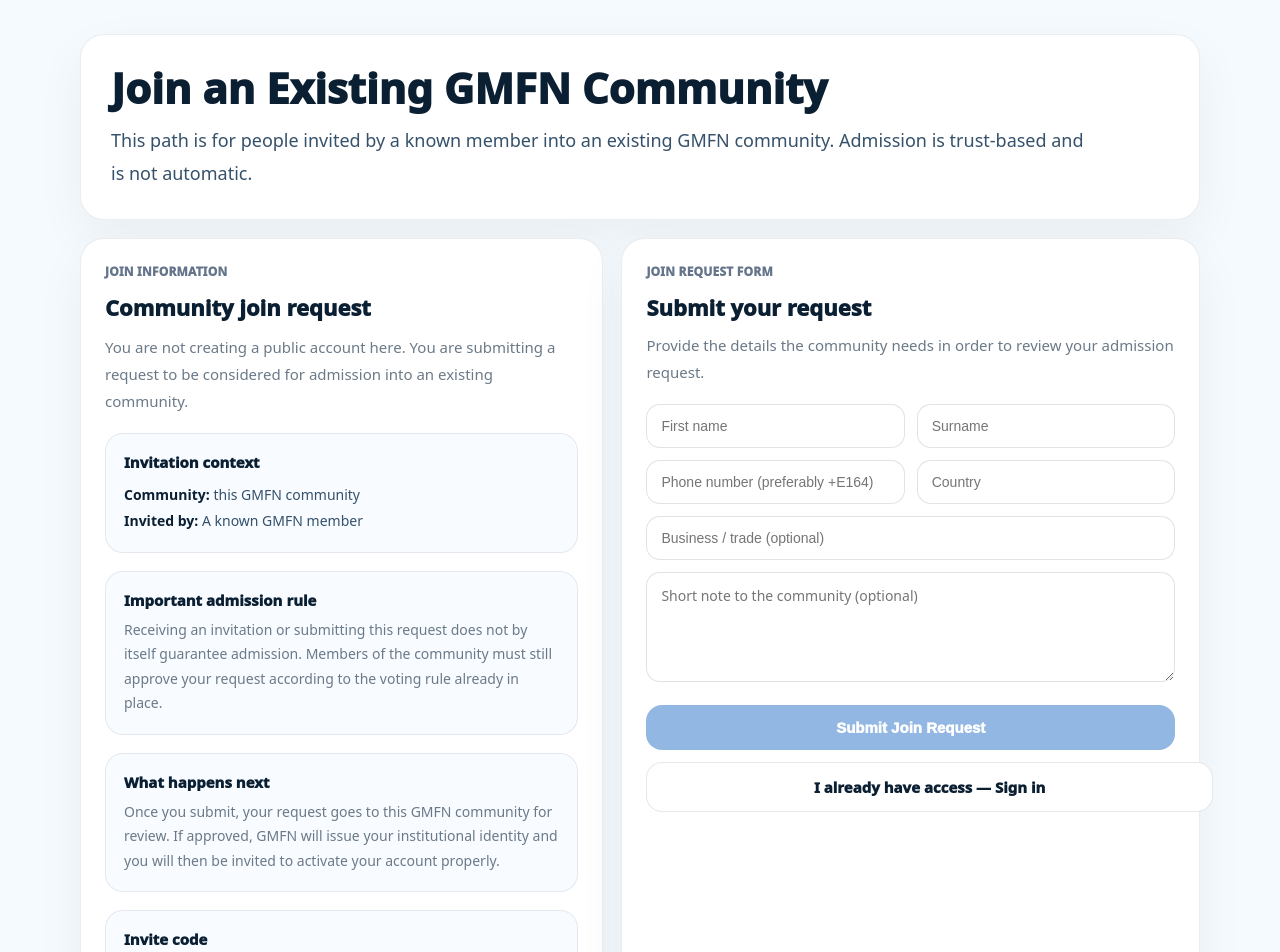
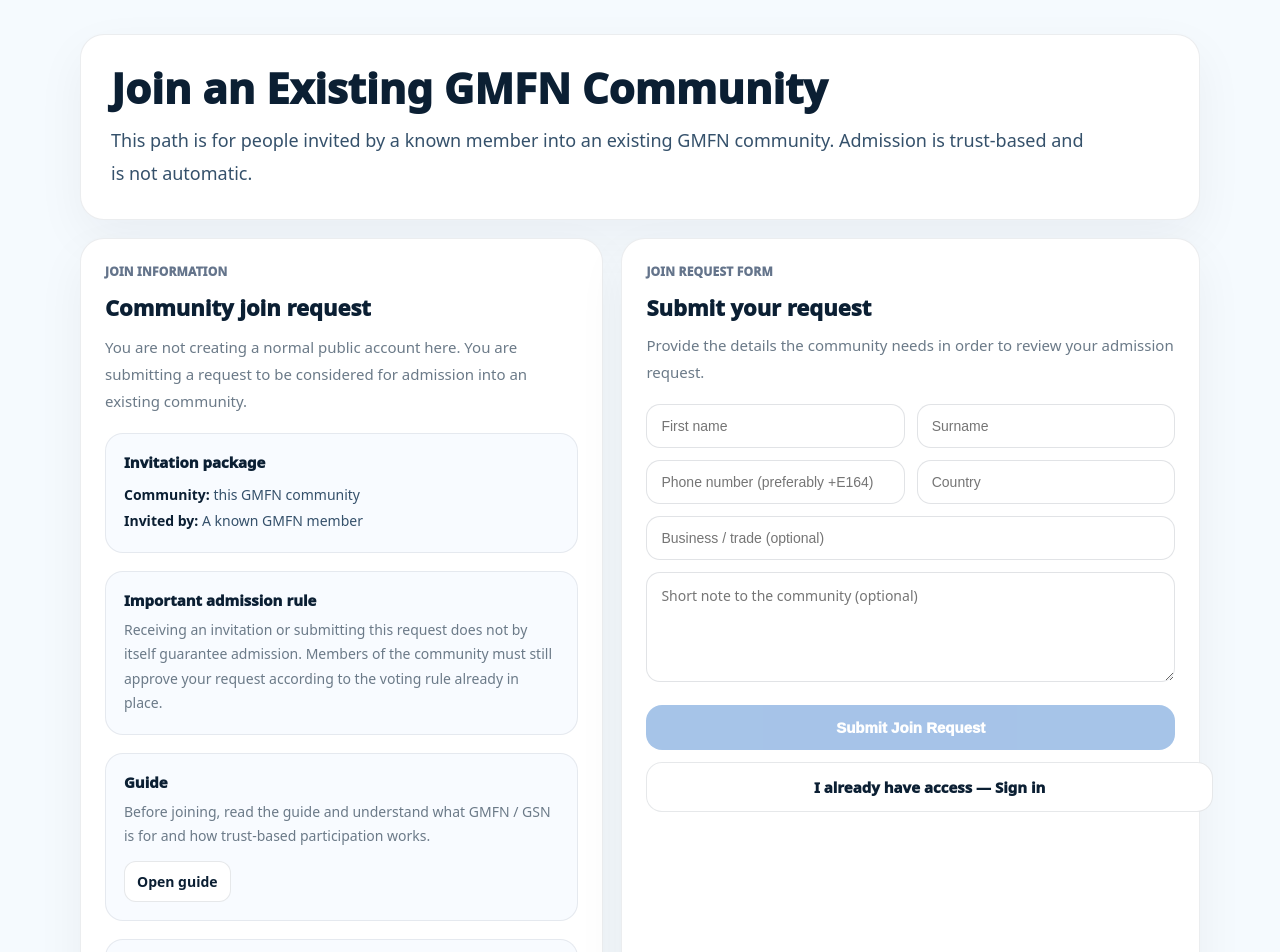
Before and after one commit to chumanwafor216-svg/gmfn-mvp, a React app in the folder frontend/: page /join in a window 1280 px wide. Shown: the top 952 px of the page. Built offline with nearby package versions, Linux system fonts and the light colour scheme; no server answers; the HTML template or start-up script is replaced by a standard one.

Commit message:
checkpoint: join entry cleanup

```diff
--- a/frontend/src/pages/JoinEntryPage.tsx
+++ b/frontend/src/pages/JoinEntryPage.tsx
@@ -2,20 +2,20 @@
 import { Link, useParams, useSearchParams } from "react-router-dom";
 import { submitJoinRequest } from "../lib/api";
 
-function card(): React.CSSProperties {
+function pageCard(bg = "#FFFFFF"): React.CSSProperties {
   return {
     borderRadius: 24,
-    background: "#FFFFFF",
+    background: bg,
     border: "1px solid rgba(11,31,51,0.08)",
     boxShadow: "0 18px 50px rgba(15,23,42,0.05)",
     padding: 24,
   };
 }
 
-function softCard(): React.CSSProperties {
+function softCard(bg = "#F8FBFF"): React.CSSProperties {
   return {
     borderRadius: 18,
-    background: "#F8FBFF",
+    background: bg,
     border: "1px solid rgba(11,31,51,0.08)",
     padding: 18,
   };
@@ -50,6 +50,7 @@
     border: "none",
     cursor: disabled ? "not-allowed" : "pointer",
     fontSize: 15,
+    opacity: disabled ? 0.82 : 1,
   };
 }
 
@@ -93,6 +94,7 @@
     color: "#64748B",
     fontWeight: 1000,
     letterSpacing: 0.2,
+    textTransform: "uppercase",
   };
 }
 
@@ -170,6 +172,14 @@
   return v;
 }
 
+function safeDateTime(value: any): string {
+  const raw = cleanText(value);
+  if (!raw) return "—";
+  const d = new Date(raw);
+  if (Number.isNaN(d.getTime())) return raw;
+  return d.toLocaleString();
+}
+
 export default function JoinEntryPage() {
   const { clanId } = useParams();
   const [searchParams] = useSearchParams();
@@ -208,6 +218,33 @@
     return humanInviterLabel(inviterNameRaw);
   }, [inviterNameRaw]);
 
+  const intendedReceiver = useMemo(() => {
+    return decodeFriendly(
+      searchParams.get("receiver_name") ||
+        searchParams.get("receiver") ||
+        searchParams.get("to") ||
+        ""
+    );
+  }, [searchParams]);
+
+  const inviteExpiry = useMemo(() => {
+    return cleanText(
+      searchParams.get("expires_at") ||
+        searchParams.get("expiry") ||
+        searchParams.get("expires") ||
+        ""
+    );
+  }, [searchParams]);
+
+  const inviteMessage = useMemo(() => {
+    return decodeFriendly(
+      searchParams.get("message") ||
+        searchParams.get("note") ||
+        searchParams.get("invite_message") ||
+        ""
+    );
+  }, [searchParams]);
+
   const communityCode = useMemo(() => {
     return cleanText(searchParams.get("community_code") || "");
   }, [searchParams]);
@@ -228,6 +265,18 @@
   const [busy, setBusy] = useState(false);
   const [err, setErr] = useState<string | null>(null);
   const [success, setSuccess] = useState<any>(null);
+
+  const canSubmit =
+    !!inviteCode &&
+    !!cleanText(firstName) &&
+    !!cleanText(surname) &&
+    !!cleanText(phone) &&
+    !!cleanText(country) &&
+    !busy;
+
+  const submittedRequestId = cleanText(
+    success?.request?.id || success?.request_id || ""
+  );
 
   async function onSubmit(e: React.FormEvent) {
     e.preventDefault();
@@ -295,7 +344,7 @@
       }}
     >
       <div style={{ maxWidth: 1120, margin: "0 auto" }}>
-        <div style={{ ...card(), padding: 30 }}>
+        <div style={{ ...pageCard(), padding: 30 }}>
           <div
             style={{
               fontSize: 42,
@@ -330,8 +379,8 @@
             gap: 18,
           }}
         >
-          <div style={card()}>
-            <div style={labelText()}>JOIN INFORMATION</div>
+          <div style={pageCard()}>
+            <div style={labelText()}>Join information</div>
 
             <div
               style={{
@@ -352,9 +401,8 @@
                 fontSize: 15,
               }}
             >
-              You are not creating a public account here. You are submitting a
-              request to be considered for admission into an existing
-              community.
+              You are not creating a normal public account here. You are submitting
+              a request to be considered for admission into an existing community.
             </div>
 
             <div style={{ marginTop: 18, ...softCard() }}>
@@ -365,7 +413,7 @@
                   fontSize: 15,
                 }}
               >
-                Invitation context
+                Invitation package
               </div>
 
               <div
@@ -393,13 +441,45 @@
                   {inviterLabel}
                 </div>
 
+                {intendedReceiver ? (
+                  <div>
+                    <strong style={{ color: "#0B1F33" }}>Intended receiver:</strong>{" "}
+                    {intendedReceiver}
+                  </div>
+                ) : null}
+
                 {routeLabel ? (
                   <div>
                     <strong style={{ color: "#0B1F33" }}>Community route:</strong>{" "}
                     {routeLabel}
                   </div>
                 ) : null}
+
+                {inviteExpiry ? (
+                  <div>
+                    <strong style={{ color: "#0B1F33" }}>Expiry:</strong>{" "}
+                    {safeDateTime(inviteExpiry)}
+                  </div>
+                ) : null}
               </div>
+
+              {inviteMessage ? (
+                <div
+                  style={{
+                    marginTop: 12,
+                    padding: 12,
+                    borderRadius: 12,
+                    background: "#FFFFFF",
+                    border: "1px solid rgba(11,31,51,0.08)",
+                    color: "#475569",
+                    lineHeight: 1.75,
+                    fontSize: 14,
+                  }}
+                >
+                  <strong style={{ color: "#0B1F33" }}>Invite message:</strong>{" "}
+                  {inviteMessage}
+                </div>
+              ) : null}
             </div>
 
             <div style={{ marginTop: 18, ...softCard() }}>
@@ -423,8 +503,42 @@
               >
                 Receiving an invitation or submitting this request does not by
                 itself guarantee admission. Members of the community must still
-                approve your request according to the voting rule already in
-                place.
+                approve your request according to the voting rule already in place.
+              </div>
+            </div>
+
+            <div style={{ marginTop: 18, ...softCard() }}>
+              <div
+                style={{
+                  fontWeight: 1000,
+                  color: "#0B1F33",
+                  fontSize: 15,
+                }}
+              >
+                Guide
+              </div>
+
+              <div
+                style={{
+                  marginTop: 8,
+                  color: "#6B7A88",
+                  lineHeight: 1.75,
+                  fontSize: 14,
+                }}
+              >
+                Before joining, read the guide and understand what GMFN / GSN is
+                for and how trust-based participation works.
+              </div>
+
+              <div style={{ marginTop: 12 }}>
+                <a
+                  href="/GSN_FINAL_WHITE.pdf"
+                  target="_blank"
+                  rel="noreferrer"
+                  style={secondaryLink()}
+                >
+                  Open guide
+                </a>
               </div>
             </div>
 
@@ -448,9 +562,8 @@
                 }}
               >
                 Once you submit, your request goes to {communityName || "the community"} for
-                review. If approved, GMFN will issue your institutional
-                identity and you will then be invited to activate your account
-                properly.
+                review. If approved, GMFN will issue your institutional identity
+                and you will then be invited to activate your account properly.
               </div>
             </div>
 
@@ -492,8 +605,8 @@
             </div>
           </div>
 
-          <div style={card()}>
-            <div style={labelText()}>JOIN REQUEST FORM</div>
+          <div style={pageCard()}>
+            <div style={labelText()}>Join request form</div>
 
             <div
               style={{
@@ -529,15 +642,16 @@
                 <div style={{ fontWeight: 1000, marginBottom: 8 }}>
                   Join request submitted successfully.
                 </div>
+
                 <div>
                   Your request has been sent for community review. Admission is
                   not automatic. Once approval is reached, you will be able to
-                  proceed to account activation with your GMFN identity.
+                  proceed to activation with your GMFN identity.
                 </div>
 
                 <div style={{ marginTop: 12 }}>
                   <strong>Request status:</strong>{" "}
-                  {String(success?.request?.status || "pending")}
+                  {String(success?.request?.status || success?.status || "pending")}
                 </div>
 
                 <div style={{ marginTop: 6 }}>
@@ -549,6 +663,23 @@
                       "Pending community"
                   )}
                 </div>
+
+                {submittedRequestId ? (
+                  <div style={{ marginTop: 14, display: "flex", gap: 10, flexWrap: "wrap" }}>
+                    <Link
+                      to={`/join-approval/${submittedRequestId}`}
+                      style={secondaryLink()}
+                    >
+                      Check approval status
+                    </Link>
+                  </div>
+                ) : (
+                  <div style={{ marginTop: 14, display: "flex", gap: 10, flexWrap: "wrap" }}>
+                    <Link to="/join-request/pending" style={secondaryLink()}>
+                      Open pending page
+                    </Link>
+                  </div>
+                )}
               </div>
             ) : null}
 
@@ -627,11 +758,7 @@
                   gap: 12,
                 }}
               >
-                <button
-                  type="submit"
-                  disabled={busy || !inviteCode}
-                  style={primaryBtn(busy || !inviteCode)}
-                >
+                <button type="submit" disabled={!canSubmit} style={primaryBtn(!canSubmit)}>
                   {busy ? "Submitting Request..." : "Submit Join Request"}
                 </button>
 
```
